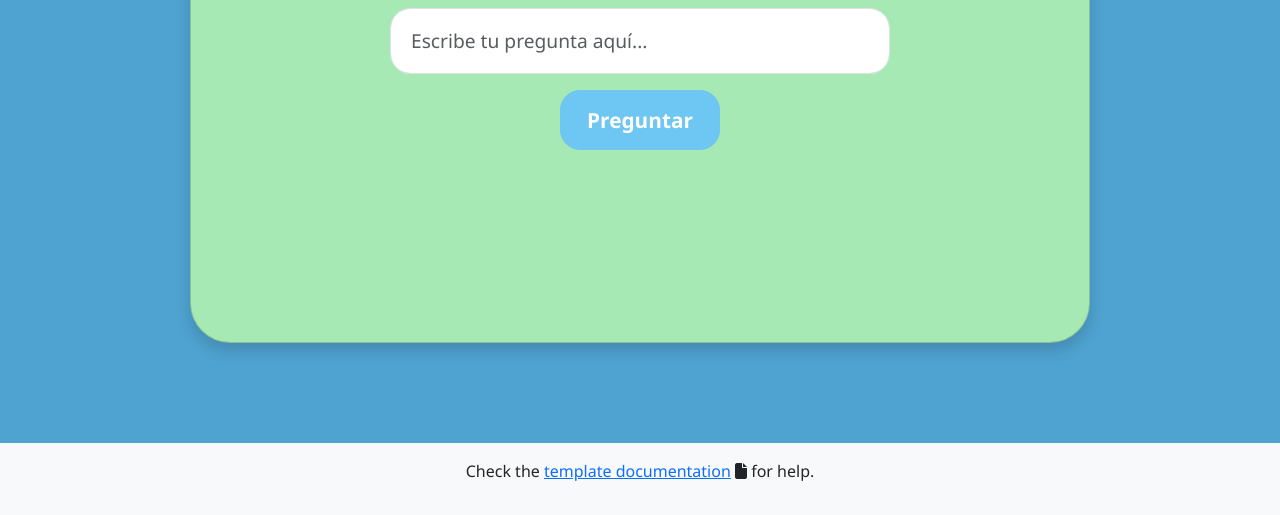
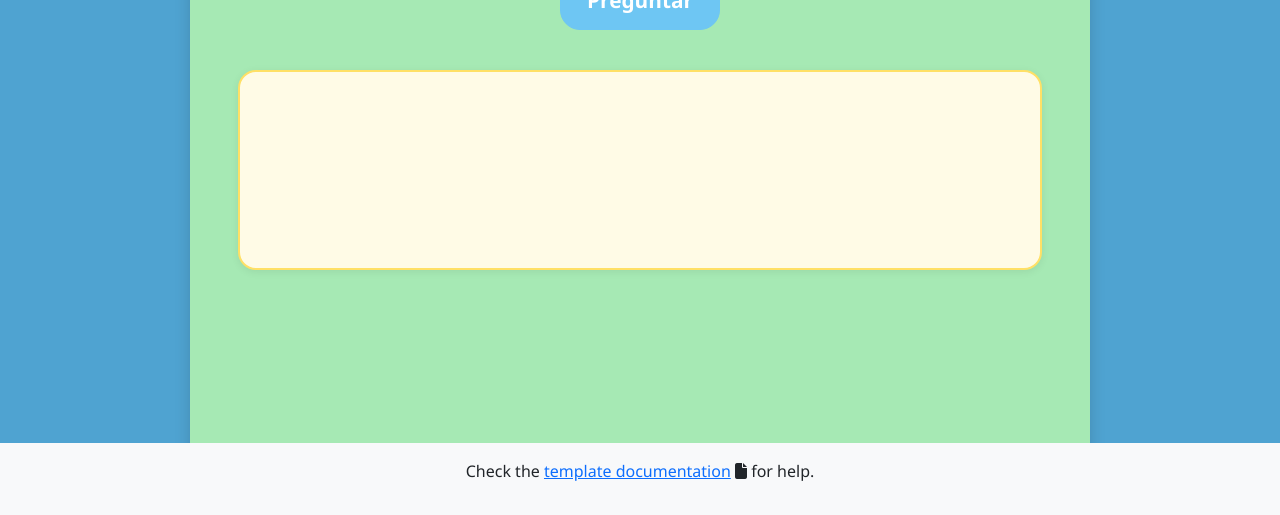
Before and after one commit to josefinaneely/Final-Project_josefinaneely_fl-armable, a React app: page /chathistoria in a window 1280 px wide. Shown: the part 373-888 px from the top of the page. Built offline with nearby package versions, Linux system fonts and the light colour scheme; no server answers.

Commit message:
trabajo listo

```diff
--- a/src/front/index.css
+++ b/src/front/index.css
@@ -24,13 +24,40 @@ body {
 }
 
 .respuesta-clarifai {
+  margin-top: 40px;
+  width: 100%;
+  min-height: 200px; /* antes 120px, ahora más alto */
+  max-height: 400px; /* antes 220px, ahora más alto */
+  overflow-y: auto;
   background: #fffbe6;
   color: #333;
   border-radius: 18px;
-  padding: 20px 24px;
-  margin-top: 24px;
+  padding: 40px 48px; /* más padding */
   font-size: 1.2rem;
   box-shadow: 0 2px 8px rgba(0, 0, 0, 0.07);
   border: 2px solid #ffe066;
   text-align: left;
+  box-sizing: border-box;
 }
+
+.card-custom {
+  max-width: 900px;
+  min-width: 900px;
+  min-height: 900px;
+  border-radius: 40px;
+  aspect-ratio: 1/1;
+  z-index: 1;
+  display: flex;
+  flex-direction: column;
+  align-items: center;
+  justify-content: center;
+  box-shadow: 0 2px 8px rgba(0, 0, 0, 0.07);
+}
+
+.card-ciencia {
+  background-color: #fff9c4; /* amarillo */
+}
+
+.card-historia {
+  background-color: #a6e9b4; /* verde */
+}
--- a/src/front/pages/Chatciencia.jsx
+++ b/src/front/pages/Chatciencia.jsx
@@ -1,8 +1,45 @@
 import React, { useState } from "react";
+
+// Función para transformar el texto de answer a HTML estilizado
+function answerStyle(text) {
+    if (!text) return "";
+
+    // 1. Reemplaza **frase** por <b>frase</b>
+    let html = text.replace(/\*\*(.*?)\*\*/g, "<b>$1</b>");
+
+    // 2. Detecta listas numeradas tipo: 1. texto, 2. texto, ... y las convierte en <ul><li>...</li></ul>
+    // Busca líneas que empiezan con número punto espacio
+    const lines = html.split(/\n/);
+    let inList = false;
+    let result = [];
+    lines.forEach(line => {
+        const match = line.match(/^\s*(\d+)\.\s*(.*)/);
+        if (match) {
+            if (!inList) {
+                result.push("<ul style='text-align:left; margin-left:1.5em;'>");
+                inList = true;
+            }
+            result.push(`<li>${match[2]}</li>`);
+        } else {
+            if (inList) {
+                result.push("</ul>");
+                inList = false;
+            }
+            result.push(line);
+        }
+    });
+    if (inList) result.push("</ul>");
+    html = result.join("\n");
+
+    // 3. Opcional: reemplaza saltos de línea por <br> para mantener formato
+    html = html.replace(/\n/g, "<br>");
+
+    return html;
+}
 
 const Chatciencia = () => {
     const cloudColor = "#6EC6F3";
-    const yellowCard = "#FFF9C4"; // amarillo suave, igual que en Userpage.jsx
+    const yellowCard = "#FFF9C4";
 
     const [question, setQuestion] = useState("");
     const [answer, setAnswer] = useState("");
@@ -43,19 +80,7 @@ const Chatciencia = () => {
                 overflow: "hidden"
             }}
         >
-            <div
-                className="card p-5 shadow d-flex flex-column align-items-center justify-content-center"
-                style={{
-                    maxWidth: "900px",
-                    minWidth: "900px",
-                    minHeight: "600px",
-                    maxHeight: "600px",
-                    borderRadius: "40px",
-                    backgroundColor: yellowCard,
-                    aspectRatio: "1/1",
-                    zIndex: 1
-                }}
-            >
+            <div className="card-custom card-ciencia p-5 shadow d-flex flex-column align-items-center justify-content-center">
                 <h2 className="mb-4 text-center" style={{ fontWeight: "bold", color: "#444", fontSize: "2.5rem" }}>
                     Pregúntame sobre ciencia
                 </h2>
@@ -94,9 +119,10 @@ const Chatciencia = () => {
                         {loading ? "Consultando..." : "Preguntar"}
                     </button>
                 </form>
-                <div className="respuesta-clarifai">
-                    {answer}
-                </div>
+                <div
+                    className="respuesta-clarifai"
+                    dangerouslySetInnerHTML={{ __html: answerStyle(answer) }}
+                />
             </div>
         </div>
     );
--- a/src/front/pages/Chathistoria.jsx
+++ b/src/front/pages/Chathistoria.jsx
@@ -1,4 +1,40 @@
 import React, { useState } from "react";
+
+// Función para transformar el texto de answer a HTML estilizado
+function answerStyle(text) {
+    if (!text) return "";
+
+    // 1. Reemplaza **frase** por <b>frase</b>
+    let html = text.replace(/\*\*(.*?)\*\*/g, "<b>$1</b>");
+
+    // 2. Detecta listas numeradas tipo: 1. texto, 2. texto, ... y las convierte en <ul><li>...</li></ul>
+    const lines = html.split(/\n/);
+    let inList = false;
+    let result = [];
+    lines.forEach(line => {
+        const match = line.match(/^\s*(\d+)\.\s*(.*)/);
+        if (match) {
+            if (!inList) {
+                result.push("<ul style='text-align:left; margin-left:1.5em;'>");
+                inList = true;
+            }
+            result.push(`<li>${match[2]}</li>`);
+        } else {
+            if (inList) {
+                result.push("</ul>");
+                inList = false;
+            }
+            result.push(line);
+        }
+    });
+    if (inList) result.push("</ul>");
+    html = result.join("\n");
+
+    // 3. Opcional: reemplaza saltos de línea por <br> para mantener formato
+    html = html.replace(/\n/g, "<br>");
+
+    return html;
+}
 
 const Chathistoria = () => {
     const cloudColor = "#6EC6F3";
@@ -20,7 +56,7 @@ const Chathistoria = () => {
             const response = await fetch(`${import.meta.env.VITE_BACKEND_URL}/api/ask`, {
                 method: "POST",
                 headers: { "Content-Type": "application/json" },
-                body: JSON.stringify({ question, tema: "historia" }) // <-- agrega el tema
+                body: JSON.stringify({ question, tema: "historia" })
             });
             const data = await response.json();
             if (response.ok) {
@@ -43,19 +79,7 @@ const Chathistoria = () => {
                 overflow: "hidden"
             }}
         >
-            <div
-                className="card p-5 shadow d-flex flex-column align-items-center justify-content-center"
-                style={{
-                    maxWidth: "900px",
-                    minWidth: "900px",
-                    minHeight: "600px",
-                    maxHeight: "600px",
-                    borderRadius: "40px",
-                    backgroundColor: greenCard,
-                    aspectRatio: "1/1",
-                    zIndex: 1
-                }}
-            >
+            <div className="card-custom card-historia p-5 shadow d-flex flex-column align-items-center justify-content-center">
                 <h2 className="mb-4 text-center" style={{ fontWeight: "bold", color: "#222", fontSize: "2.5rem" }}>
                     Pregúntame sobre historia
                 </h2>
@@ -94,11 +118,11 @@ const Chathistoria = () => {
                         {loading ? "Consultando..." : "Preguntar"}
                     </button>
                 </form>
-                {answer && (
-                    <div className="respuesta-clarifai mt-4 w-100 text-center">
-                        {answer}
-                    </div>
-                )}
+                {/* Área de respuesta con alto fijo y scroll */}
+                <div
+                    className="respuesta-clarifai"
+                    dangerouslySetInnerHTML={{ __html: answerStyle(answer) }}
+                />
             </div>
         </div>
     );
```
Also changed, not shown: 1 other file.
